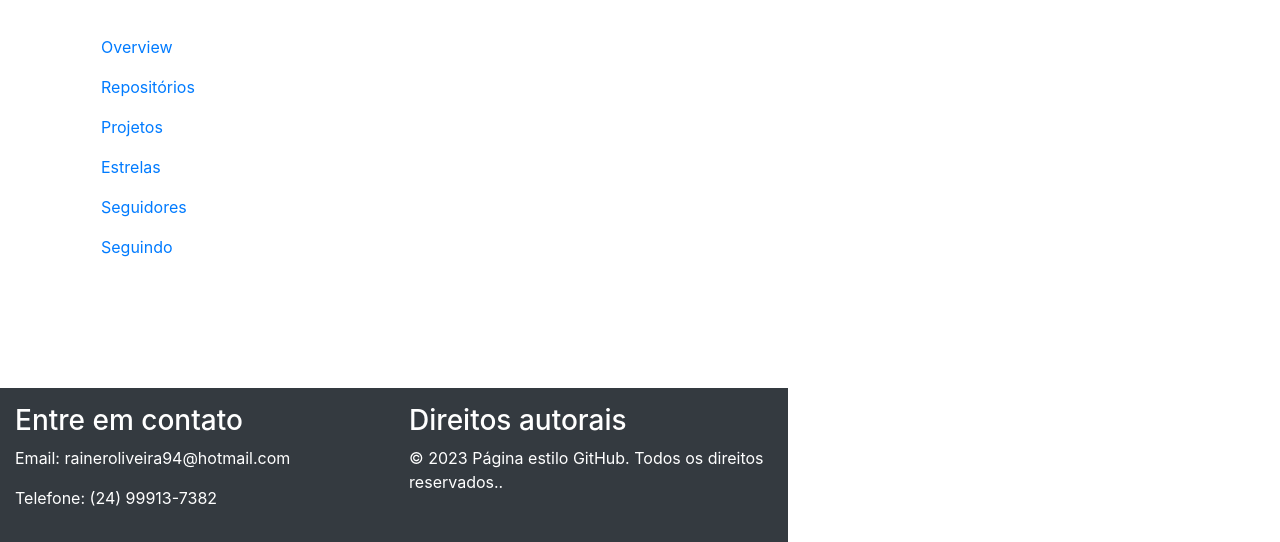
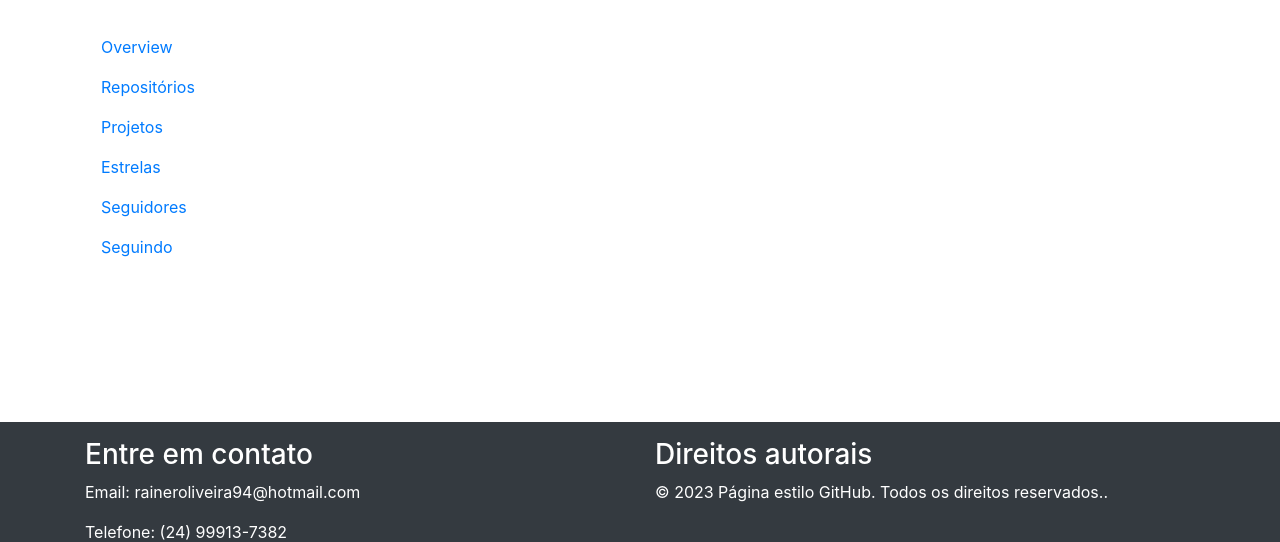
Before and after one commit to RainerTeixeira/portfolio, a plain HTML site: page index.html in a window 1280 px wide. Shown: the part 258-800 px from the top of the page. Drawn offline with nearby package versions, Linux system fonts and the light colour scheme; no server answers; a web font is replaced by a local one.

Commit message:
portiflio...

```diff
--- a/css/style.css
+++ b/css/style.css
@@ -84,8 +84,10 @@ body.dark {
 /* Define a margem superior do rodapé */
 footer {
   margin-top: 20px;
-  position: absolute;
+  position: fixed;
   bottom: 0;
+  width: 100%;
+  height: 120px; /* Altura do footer */
 }
 
 /* Define as propriedades específicas para dispositivos móveis */
```
